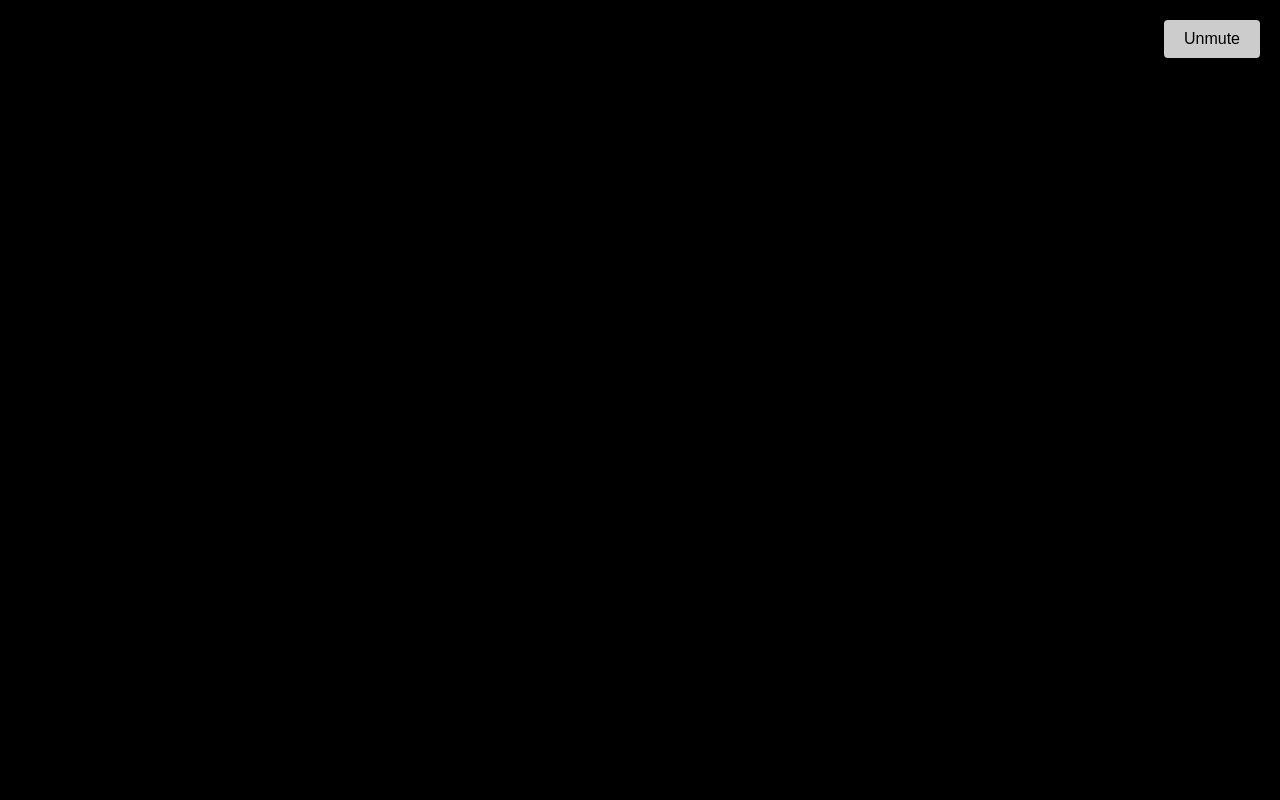
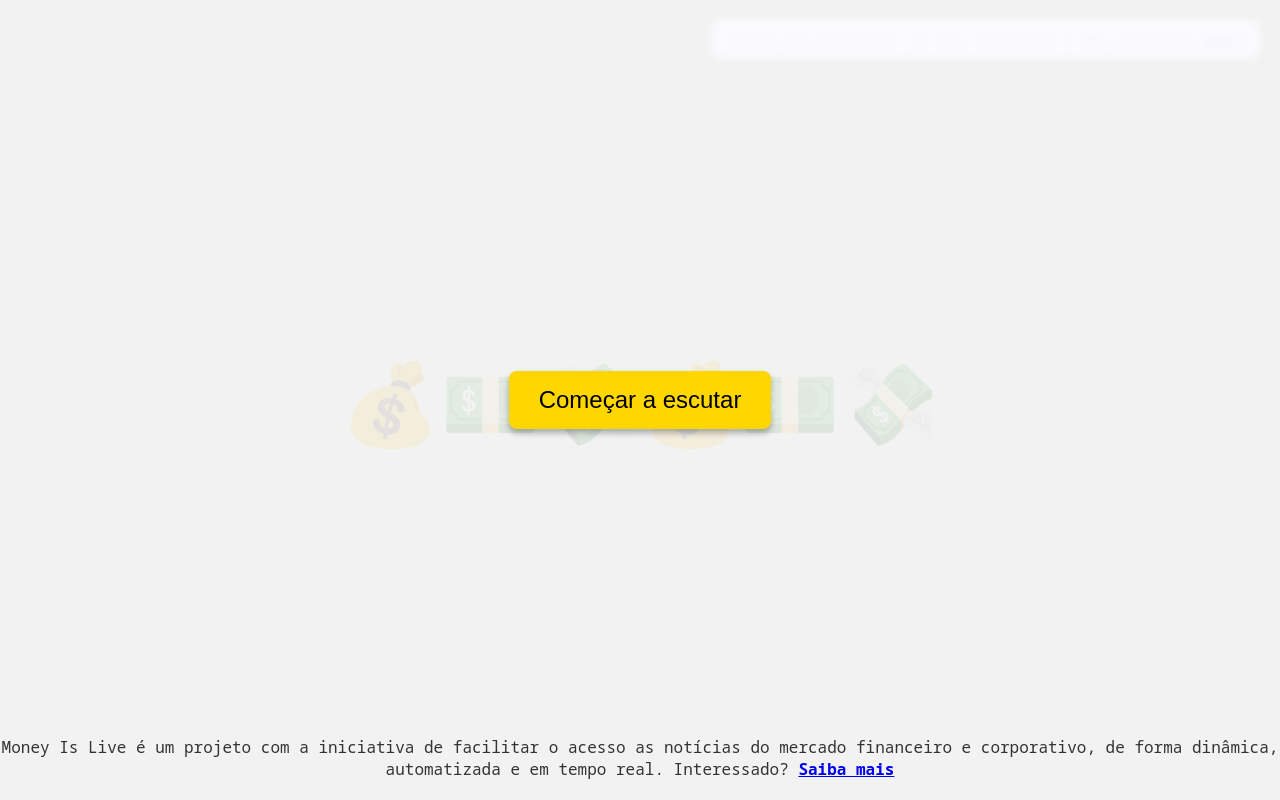
Before and after one commit to LuSrodri/money-is-live-prototype, a plain HTML site: page index.html in a window 1280 px wide. Drawn offline with Linux system fonts and the light colour scheme.

Commit message:
Add start screen and feedback section to index.html

```diff
--- a/index.html
+++ b/index.html
@@ -22,7 +22,65 @@
       background: #000;
     }
 
-    /* Background image container com zoom */
+    /* Start Screen */
+    #start-screen {
+      position: fixed;
+      top: 0;
+      left: 0;
+      width: 100%;
+      height: 100%;
+      background: rgba(255, 255, 255, 0.95);
+      backdrop-filter: blur(5px);
+      display: flex;
+      flex-direction: column;
+      align-items: center;
+      justify-content: center;
+      z-index: 10;
+      text-align: center;
+      color: #333;
+      padding: 20px;
+    }
+    #emoji-background {
+      position: absolute;
+      top: 0;
+      left: 0;
+      width: 100%;
+      height: 100%;
+      font-size: 5rem;
+      opacity: 0.1;
+      display: flex;
+      align-items: center;
+      justify-content: center;
+      pointer-events: none;
+      user-select: none;
+    }
+    .start-content {
+      z-index: 11;
+    }
+    #startBtn {
+      padding: 15px 30px;
+      font-size: 1.5em;
+      border: none;
+      border-radius: 8px;
+      background-color: #FFD700; /* amarelo */
+      color: #000;
+      cursor: pointer;
+      box-shadow: 0 4px 6px rgba(0,0,0,0.3);
+    }
+    .start-footer {
+      position: absolute;
+      bottom: 20px;
+      width: 100%;
+      z-index: 11;
+      font-size: 1em;
+    }
+    .start-footer a {
+      color: #0000EE;
+      text-decoration: underline italic;
+      font-weight: bolder;
+    }
+
+    /* Background image container with zoom */
     #bg {
       position: fixed;
       top: 0;
@@ -36,13 +94,14 @@
       z-index: 1;
     }
 
-    /* Overlay para a manchete com backdrop escuro */
+    /* News overlay */
     #news-overlay {
       position: fixed;
       bottom: 30px;
       left: 30px;
       z-index: 2;
-      background-color: rgba(0, 0, 0, 0.6);
+      background-color: rgba(0, 0, 0, 0.3); /* Mais difuso */
+      backdrop-filter: blur(5px);
       padding: 20px;
       border-radius: 8px;
       max-width: 90%;
@@ -53,19 +112,22 @@
       line-height: 1.2;
     }
 
-    /* Botão de unmute no canto superior direito */
-    #unmuteBtn {
+    /* Feedback element no canto superior */
+    #feedback {
       position: fixed;
       top: 20px;
       right: 20px;
       z-index: 3;
-      padding: 10px 20px;
-      font-size: 1em;
-      border: none;
-      border-radius: 4px;
-      background-color: rgba(255, 255, 255, 0.8);
+      background-color: #b19cd9; /* roxo claro */
       color: #000;
-      cursor: pointer;
+      padding: 10px 15px;
+      border-radius: 8px;
+      font-size: 0.9em;
+    }
+    #feedback a {
+      color: #0000EE;
+      text-decoration: underline italic;
+      font-weight: bolder;
     }
 
     /* Animação de zoom somente para a imagem de fundo */
@@ -80,11 +142,25 @@
   </style>
 </head>
 <body>
+  <!-- Tela de início -->
+  <div id="start-screen">
+    <div id="emoji-background">💰💵💸💰💵💸</div>
+    <div class="start-content">
+      <button id="startBtn">Começar a escutar</button>
+    </div>
+    <div class="start-footer">
+      <p>Money Is Live é um projeto com a iniciativa de facilitar o acesso as notícias do mercado financeiro e corporativo, de forma dinâmica, automatizada e em tempo real. Interessado? <a href="https://forms.gle/r2BmuDERMZM1z2Nh7" target="_blank">Saiba mais</a></p>
+    </div>
+  </div>
+
+  <!-- Exibição das notícias -->
   <div id="bg"></div>
   <div id="news-overlay">
     <h1 id="headline"></h1>
   </div>
-  <button id="unmuteBtn">Unmute</button>
+  <div id="feedback">
+    Gostou do protótipo? Se sim, demonstre o seu interesse <a href="https://forms.gle/r2BmuDERMZM1z2Nh7" target="_blank">aqui!</a>
+  </div>
   <audio id="audioPlayer"></audio>
 
   <script>
@@ -95,37 +171,37 @@
           "manchete": "Primeiro cruzeiro para cães tem até mordomo pet",
           "noticia_sintetizada": "Prepare-se para navegar com seu melhor amigo! Em novembro, zarpa da Flórida o primeiro cruzeiro temático para cães e seus tutores. A viagem, organizada por três empresas, oferece cabines com varanda, mordomos pet, spa, piqueniques e até 'estações de alívio' para os animais. Os preços variam de US$ 1.700 a US$ 3.550 por pessoa, mais US$ 1.500 por cachorro. Mas atenção: apenas cães pequenos, de até nove quilos, serão permitidos a bordo, após um processo de seleção. Uma experiência luxuosa e inédita para você e seu cão!",
           "url_img_noticia_banner": "https://braziljournal.com/wp-content/uploads/2025/02/dogs-1-1300x731.jpg.webp",
-          "audio_path": "./audio/cruzeiro_caes.mp3"
+          "audio_path": "/audio/cruzeiro_caes.mp3"
         },
         {
           "manchete": "Na ‘Fundação’ de Isaac Asimov, lições para CEOs",
           "noticia_sintetizada": "A obra 'Fundação', de Isaac Asimov, ganha uma nova interpretação no mundo corporativo. A série da Apple TV+ apresenta paralelos entre o declínio de um império galáctico e os desafios enfrentados por CEOs. A importância do planejamento de longo prazo, a necessidade de adaptação, os perigos do excesso de controle e a importância da comunicação genuína com o mercado são algumas das lições que a obra oferece. Uma reflexão sobre poder, conhecimento e ciência, que convida a repensar as estratégias empresariais e moldar um futuro de sucesso.",
           "url_img_noticia_banner": "https://braziljournal.com/wp-content/uploads/2025/02/filme-857x482.png.webp",
-          "audio_path": "./audio/fundacao_isaac_asimov.mp3"
+          "audio_path": "/audio/fundacao_isaac_asimov.mp3"
         },
         {
           "manchete": "Renner despenca com decepção na margem bruta, queda no lucro e bônus gordo",
           "noticia_sintetizada": "A Lojas Renner amarga um dia de forte queda na Bolsa, com suas ações despencando 14%. O resultado do quarto trimestre decepcionou o mercado, com margem bruta menor do que o esperado e queda no lucro líquido. A cereja do bolo foi o pagamento de um bônus elevado aos executivos, que irritou parte dos investidores. A empresa, que busca retomar o crescimento com rentabilidade, enfrenta um cenário desafiador em 2025. Uma combinação de fatores que derrubou as ações da varejista e gerou dúvidas sobre o futuro da companhia.",
           "url_img_noticia_banner": "https://braziljournal.com/wp-content/uploads/2023/08/renner-780x482.jpg.webp",
-          "audio_path": "./audio/lojas_renner_cai.mp3"
+          "audio_path": "/audio/lojas_renner_cai.mp3"
         },
         {
           "manchete": "Iguatemi troca CEO, promove vp comercial e diz que nada muda",
           "noticia_sintetizada": "O Iguatemi anuncia a sucessão de sua liderança. Cristina Betts deixa o cargo de CEO e Ciro Neto, VP Comercial, assume o comando da companhia. A transição, planejada nos últimos meses, visa dar continuidade à estratégia da empresa, focada em disciplina de execução e experiência do cliente. Após um ano de aquisições importantes, o Iguatemi busca consolidar seu portfólio e fortalecer sua atuação no mercado de shopping centers. Uma mudança que, segundo a empresa, não altera seus planos para o futuro.",
           "url_img_noticia_banner": "https://braziljournal.com/wp-content/uploads/2025/02/shutterstock_1274655721-857x482.jpg.webp",
-          "audio_path": "./audio/iguatemi_novo_ceo.mp3"
+          "audio_path": "/audio/iguatemi_novo_ceo.mp3"
         },
         {
           "manchete": "DoJ investiga a UnitedHealth por suspeita de cobranças infladas",
           "noticia_sintetizada": "A UnitedHealth, gigante do setor de saúde nos EUA, está sob investigação do Departamento de Justiça. A suspeita é de práticas fraudulentas no sistema Medicare Advantage, com cobranças infladas e registros de diagnósticos questionáveis. As autoridades apuram se a empresa teria incentivado médicos a produzirem diagnósticos que aumentassem os repasses do governo federal. A investigação, que corre em paralelo a um processo antitruste, pode ter um impacto significativo na reputação e nos resultados da UnitedHealth.",
           "url_img_noticia_banner": "https://braziljournal.com/wp-content/uploads/2025/02/shutterstock_2183392595-857x482.jpg.webp",
-          "audio_path": "./audio/united_health_doj.mp3"
+          "audio_path": "/audio/united_health_doj.mp3"
         },
         {
           "manchete": "Por que o Véio da Havan está rindo à toa",
           "noticia_sintetizada": "Luciano Hang, o 'Véio da Havan', tem motivos para comemorar. Em 2024, a Havan faturou quase R$ 16 bilhões, um crescimento de 22,2% em relação ao ano anterior. O lucro líquido disparou 82,5%, atingindo R$ 2,7 bilhões. A receita para o sucesso? Uma gestão mais focada na operação, a redução da inadimplência e os investimentos no exterior. Com 177 lojas espalhadas pelo Brasil, a Havan desafia as convenções do varejo e se consolida como um gigante do setor. Uma trajetória de sucesso que faz o Véio da Havan rir à toa.",
           "url_img_noticia_banner": "https://braziljournal.com/wp-content/uploads/2025/02/veiodahavan-857x482.jpeg.webp",
-          "audio_path": "./audio/veio_havan_ri.mp3"
+          "audio_path": "/audio/veio_havan_ri.mp3"
         }
       ]
     };
@@ -134,7 +210,6 @@
     const bg = document.getElementById('bg');
     const headlineElement = document.getElementById('headline');
     const audioPlayer = document.getElementById('audioPlayer');
-    const unmuteBtn = document.getElementById('unmuteBtn');
 
     // Função para exibir uma notícia
     function showNews(index) {
@@ -176,10 +251,12 @@
       }
     }
 
-    // Evento do botão Unmute para iniciar a reprodução e permitir o áudio
-    unmuteBtn.addEventListener('click', function() {
-      // Esconde o botão
-      this.style.display = 'none';
+    // Evento do botão Start para iniciar o ciclo de notícias
+    const startBtn = document.getElementById('startBtn');
+    startBtn.addEventListener('click', function() {
+      // Remove a tela de início
+      const startScreen = document.getElementById('start-screen');
+      startScreen.style.display = 'none';
       // Garante que o áudio não esteja mudo
       audioPlayer.muted = false;
       // Inicia o ciclo de notícias
```
